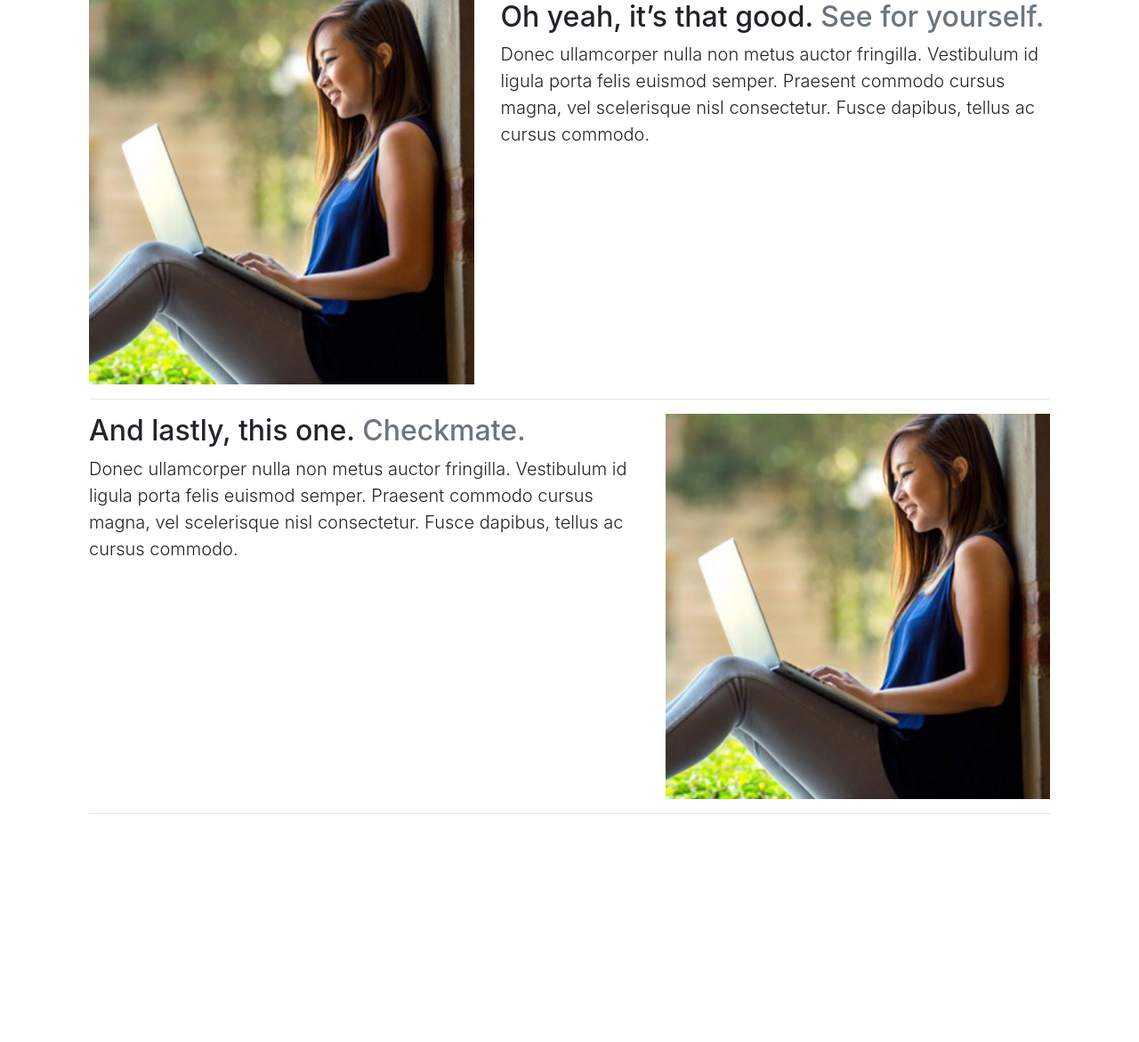
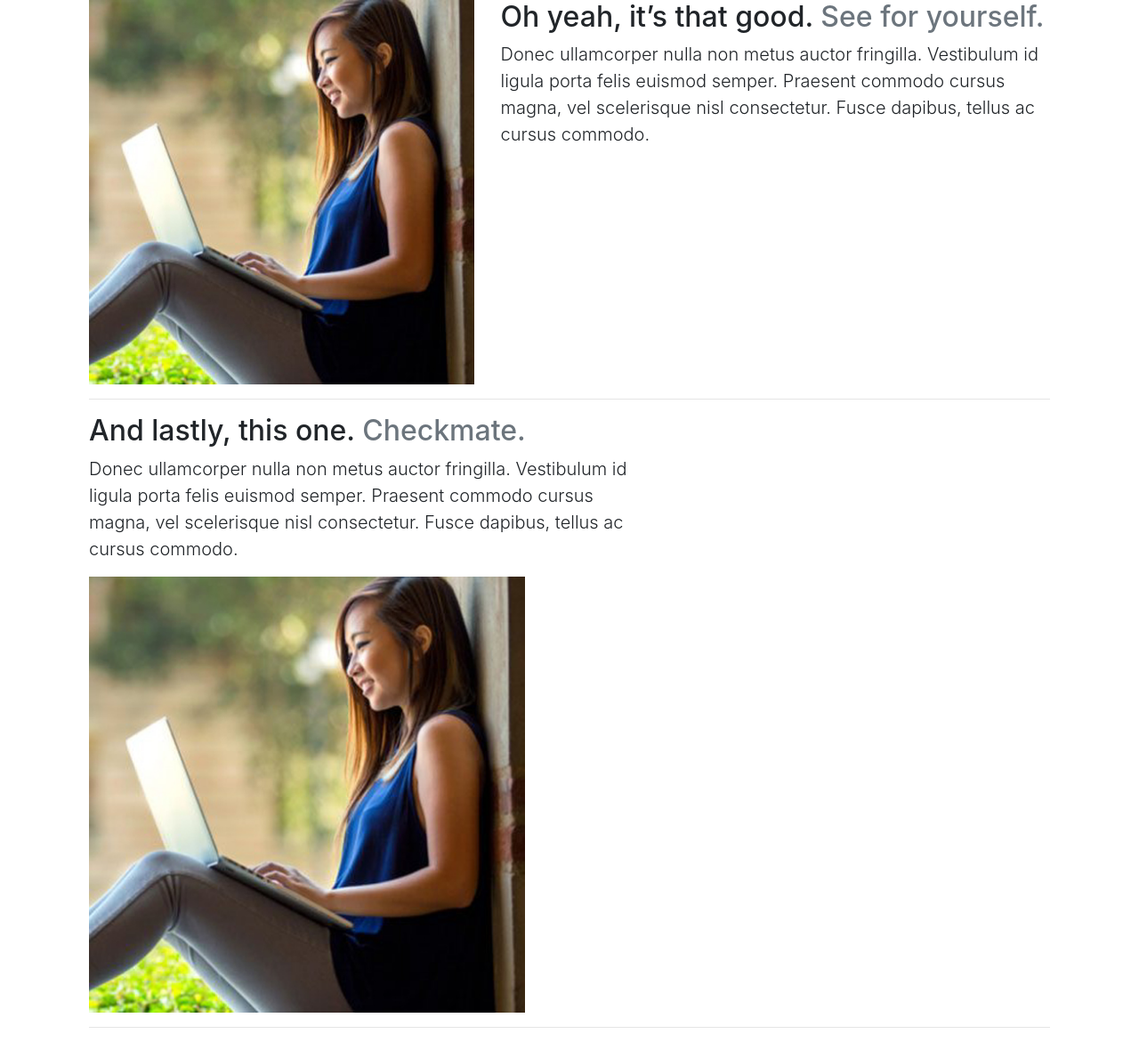
Before and after one commit to vivek-nagre/Online_Addmission_System, a PHP site: page / in a window 1280 px wide. Shown: the part 1593-2764 px from the top of the page at 89% size. Before the commit the page ends 2508 px from the top, so only its background shows below. Run offline with PHP 8.4, Linux system fonts and the light colour scheme.

Commit message:
update by vsn
updated by vsn

```diff
--- a/index.php
+++ b/index.php
@@ -127,8 +127,8 @@ This course offers knowledge about management and leadership skills, and hones a
         <h2 class="featurette-heading">And lastly, this one. <span class="text-muted">Checkmate.</span></h2>
         <p class="lead">Donec ullamcorper nulla non metus auctor fringilla. Vestibulum id ligula porta felis euismod semper. Praesent commodo cursus magna, vel scelerisque nisl consectetur. Fusce dapibus, tellus ac cursus commodo.</p>
       </div>
-      <div class="col-md-5">
-        <img class="bd-placeholder-img bd-placeholder-img-lg featurette-image img-fluid mx-auto" src="img/p1_img2.jpg" width="500" height="500" <rect fill="#eee" width="100%" height="100%"/><text fill="#aaa" dy=".3em" x="50%" y="50%"/>
+      <div class="col-md-6">
+        <img class="bd-placeholder-img bd-placeholder-img-lg featurette-image img-fluid mx-auto" src="img/p1_img2.jpg" width="490" height="500" <rect fill="#eee" width="100%" height="100%"/><text fill="#aaa" dy=".3em" x="50%" y="50%"/>
       </div>
     </div>
 
```
